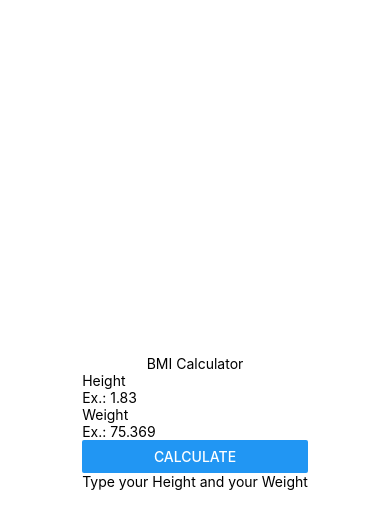
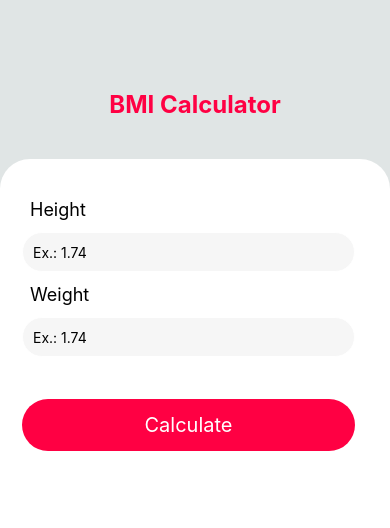
Before and after one commit to Matheus-O-Silva/Calculate-Your-BMI---React-Native, a React Native app: screen / in a window 390 px wide. Shown: the top 528 px of the page. Built offline with nearby package versions, Linux system fonts and the light colour scheme.

Commit message:
estilização da View

```diff
--- a/App.js
+++ b/App.js
@@ -1,14 +1,13 @@
 import React from "react";
 import { StyleSheet, View } from "react-native";
-import Title from "./src/components/Title";
-import Main from "./src/components/Main";
-import Form from "./src/components/Form";
+import Title from "./src/components/Title/";
+import Form from "./src/components/Form/index";
 
 export default function App() {
   return (
     <View style={styles.container}>
       <Title />
-      <Main/>
+      <Form />
     </View>
   );
 }
@@ -16,8 +15,7 @@ export default function App() {
 const styles = StyleSheet.create({
   container: {
     flex: 1,
-    alignItems:"center",
-    justifyContent:"center",
-    backgroundColor: "#ffffff",
+    backgroundColor: "#e0e5e5",
+    paddingTop:80,
   },
 });
--- /dev/null
+++ b/src/components/Form/ResultImc/index.js
@@ -0,0 +1,16 @@
+import React from "react";
+import styles from './style';
+import { View, Text } from "react-native";
+
+export default function ResultImc(props) {
+  return (
+    <View>
+      <Text>
+        {props.messageResultIMc}
+      </Text>
+      <Text>
+        {props.resultImc}
+      </Text>
+    </View>
+  );
+}
--- /dev/null
+++ b/src/components/Form/ResultImc/style.js
@@ -0,0 +1,36 @@
+import { StyleSheet } from 'react-native'
+
+const styles = StyleSheet.create({
+    //contextImc será nosso componente pai
+   contextImc: {
+    flex:1,
+    marginTop:40,
+    paddingTop:15,
+    alignItems:"center",
+    width:"100%",
+   },
+    //No resultado do caclulo do imc colocaremos esse estilo
+   resultImc:{
+     fontSize:48,
+     color:"#ff0043",
+     fontWeight:"bold",
+   },
+   numerImc:{
+     fontSize: 48,
+     color: "#FF0043",
+     fontWeight:"bold",
+   },
+   information:{
+     fontSize: 18,
+     color: "#FF0043",
+     fontWeight: "bold",
+   },
+    //esse sera a frase que exibiremos abaixo do resultado
+   titleResultImc:{
+     fontSize:18,
+     color:"#ff0043",
+     fontWeight:"bold",
+   }
+  });
+
+  export default styles
--- a/src/components/Form/index.js
+++ b/src/components/Form/index.js
@@ -1,9 +1,66 @@
-import React from "react";
-import { View} from "react-native";
+import React, {useState} from "react";
+import { View, Text, TextInput, TouchableOpacity, Button} from "react-native";
+import styles from './style';
+import ResultImc from "./ResultImc/";
 
-export default function Main() {
+
+export default function Form() {
+
+  const [height, setHeight] = React.useState(null);
+  const [weight, setWeight] = React.useState(null);
+  const [messageImc, setMessageImc] = useState("preencha o peso e altura");
+  const [imc, setImc] = useState(null);
+  const [textButton, setTextButton] = useState("Calcular");
+
+  function imcCalculator(){
+    return setImc((weight / (height * height)).toFixed(2));
+ }
+
+  function validationImc() {
+    if (weight != null && height != null) {
+      imcCalculator()
+      setHeight(null)
+      setWeight(null)
+      setMessageImc("Seu imc é igual:")
+      setTextButton("Calcular Novamente")
+      return
+    }
+    setImc(null)
+    setTextButton("Calcular")
+    setMessageImc("preencha o peso e altura")
+  }
+
   return (
-    <View >
+    <View style={styles.formContext}>
+
+      <View style={styles.form}>
+        <Text style={styles.formLabel}>Height</Text>
+        <TextInput style={styles.input}
+        onChangeText={setHeight}
+        value={height}
+        placeholder="Ex.: 1.74"
+        keyboardType="numeric"
+        />
+
+        <Text style={styles.formLabel}>Weight</Text>
+        <TextInput style={styles.input}
+        onChangeText={setWeight}
+        value={weight}
+        placeholder="Ex.: 1.74"
+        keyboardType="numeric"
+        />
+
+        <TouchableOpacity
+        onPress={() =>{
+          validationImc()
+        }}
+        style={styles.buttonCalculator}>
+        <Text style={styles.textButtonCalculator}> Calculate </Text>
+        </TouchableOpacity>
+
+      </View>
+
+      <ResultImc messageResultImc={messageImc} resultImc={imc} />
 
     </View>
   );
--- /dev/null
+++ b/src/components/Form/style.js
@@ -0,0 +1,59 @@
+import { StyleSheet } from 'react-native'
+
+const styles = StyleSheet.create({
+    //formContext é a area que ficará em torno do nosso form
+    formContext: {
+      width: "100%",
+      height: "100%",
+      bottom: 0,
+      backgroundColor: "#ffffff",
+      borderTopLeftRadius: 30,
+      borderTopRightRadius: 30,
+      alignItems: "center",
+      marginTop: 30,
+    },
+    //form é um componente filho de formContext e nele ficara nossos inputs e etc..
+    form: {
+      width: "100%",
+      height: "auto",
+      marginTop: 30,
+      padding: 10,
+    },
+    //formLabel é o nome dos nossos inputs que ficara acima deles
+    formLabel: {
+      color: "#000000",
+      fontSize: 18,
+      paddingLeft: 20,
+    },
+    //aqui o estilos dos nosso inputs, personalizados com bordas arredondadas
+    input: {
+      width: "90%",
+      borderRadius: 50,
+      borderColor: "#ffffff",
+      backgroundColor: "#f6f6f6",
+      height: 40,
+      margin: 12,
+      borderWidth: 1,
+      paddingLeft: 10,
+    },
+    //buttonCalculator e o botao que irá chamar a função do calculo de imc
+    buttonCalculator: {
+      borderRadius: 50,
+      alignItems: "center",
+      justifyContent: "center",
+      width: "90%",
+      backgroundColor: "#FF0043",
+      paddingTop: 14,
+      paddingBottom: 14,
+      marginLeft: 12,
+      marginTop: 30,
+    },
+    //textButtonCalculator é responsáve por por estilizar o texto dentro dentro do button
+    textButtonCalculator: {
+      fontSize: 20,
+      color: "#ffffff",
+    },
+  });
+
+
+  export default styles
--- a/src/components/Main/index.js
+++ /dev/null
@@ -1,55 +0,0 @@
-import React, {useState} from "react";
-import { View, Text, TextInput, Button} from "react-native";
-import ResultImc from "../ResultImc";
-
-export default function Form() {
-
-  const[height, setHeight]            = useState(null)
-  const[weight, setWeight]            = useState(null)
-  const[messageImc, setMessageImc]    = useState("Type your Height and your Weight")
-  const[imc, setImc]                  = useState(null)
-  const[TextButton, setTextButton]    = useState("Calculate")
-
-  function imcCalculator(){
-      return setImc((weight/(height*height)).toFixed(2))
-  }
-
-    function validationImc(){
-        if(weight != null&& height != null){
-            imcCalculator()
-            setHeight(null)
-            setWeight(null)
-            setMessageImc("Your BMI is:")
-            setTextButton("Calculate again")
-            return
-        }
-        setImc(null)
-        setTextButton("calculate")
-        setMessageImc("Type your Height and your Weight")
-    }
-
-  return (
-    <View>
-        <View>
-            <Text>Height</Text>
-            <TextInput
-            onChangeText={setHeight}
-            value={height}
-            placeholder="Ex.: 1.83" keyboardType="numeric"
-            />
-
-            <Text>Weight</Text>
-            <TextInput
-            onChangeText={setWeight}
-            value={weight}
-            placeholder="Ex.: 75.369" keyboardType="numeric"
-            />
-
-            <Button
-            onPress={() => validationImc()}
-            title={TextButton} />
-        </View>
-        <ResultImc messageResultImc={messageImc} resultImc={imc} />
-    </View>
-  );
-}
--- a/src/components/ResultImc/index.js
+++ /dev/null
@@ -1,11 +0,0 @@
-import React from "react";
-import { View, Text } from "react-native";
-
-export default function ResultImc(props) {
-  return (
-    <View >
-      <Text>{props.messageResultImc}</Text>
-      <Text>{props.resultImc}</Text>
-    </View>
-  );
-}
--- a/src/components/Title/index.js
+++ b/src/components/Title/index.js
@@ -1,10 +1,11 @@
 import React from "react";
+import styles from "./style";
 import { View, Text } from "react-native";
 
 export default function Title() {
   return (
-    <View >
-      <Text>BMI Calculator</Text>
+    <View style={styles.boxTitle}>
+      <Text style={styles.textTitle}>BMI Calculator</Text>
     </View>
   );
 }
--- /dev/null
+++ b/src/components/Title/style.js
@@ -0,0 +1,16 @@
+import { StyleSheet } from 'react-native'
+
+const styles = StyleSheet.create({
+    boxTitle: {
+      alignItems: "center",
+      justifyContent: "center",
+      padding: 10,
+    },
+    textTitle: {
+      color: "#FF0043",
+      fontSize: 24,
+      fontWeight: "bold",
+    },
+  });
+
+  export default styles
```
